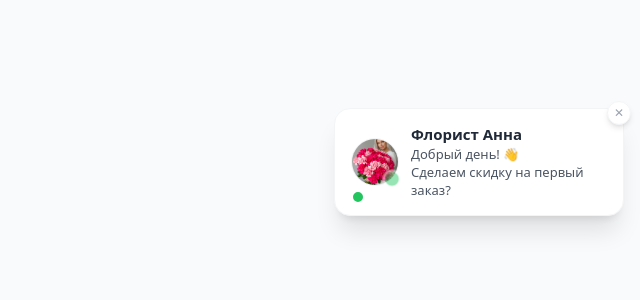
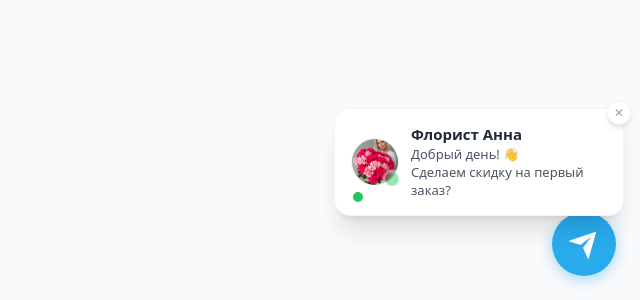
Before and after one commit to moldweb90-ship-it/MAFIACHAT, a website: page index.html in a window 1280 px wide. Shown: the part 500-800 px from the top of the page, without its empty margins (640-1280 px from the left). Drawn offline with nearby package versions, Linux system fonts and the light colour scheme.

Commit message:
Show widget-trigger in normal mode, hide in widget mode

```diff
--- a/index.html
+++ b/index.html
@@ -262,7 +262,7 @@
         </div>
 
         <!-- Floating Button -->
-        <button id="widget-trigger" onclick="toggleChat()" class="pointer-events-auto group w-14 h-14 md:w-16 md:h-16 bg-[#2AABEE] rounded-full flex items-center justify-center shadow-[0_4px_14px_rgba(42,171,238,0.4)] hover:shadow-[0_8px_24px_rgba(42,171,238,0.5)] hover:bg-[#229ED9] transition-all duration-300 transform hover:scale-105 z-50 fixed bottom-4 right-4 md:relative md:bottom-auto md:right-auto md:mr-0 md:mb-0" style="display: none;">
+        <button id="widget-trigger" onclick="toggleChat()" class="pointer-events-auto group w-14 h-14 md:w-16 md:h-16 bg-[#2AABEE] rounded-full flex items-center justify-center shadow-[0_4px_14px_rgba(42,171,238,0.4)] hover:shadow-[0_8px_24px_rgba(42,171,238,0.5)] hover:bg-[#229ED9] transition-all duration-300 transform hover:scale-105 z-50 fixed bottom-4 right-4 md:relative md:bottom-auto md:right-auto md:mr-0 md:mb-0">
             <svg id="icon-closed" class="w-6 h-6 md:w-8 md:h-8 text-white fill-current transition-transform duration-300 transform group-hover:-rotate-12 translate-x-[-1px] translate-y-[1px]" xmlns="http://www.w3.org/2000/svg" viewBox="0 0 24 24"><path d="M1.946 9.315c-.522-.174-.527-.455.01-.634l19.087-6.362c.529-.176.832.12.684.638l-5.454 19.086c-.15.529-.455.547-.679.045L12 14l6-8-8 6-8.054-2.685z"></path></svg>
             <svg id="icon-opened" class="w-6 h-6 md:w-7 md:h-7 text-white hidden" xmlns="http://www.w3.org/2000/svg" viewBox="0 0 24 24" fill="none" stroke="currentColor" stroke-width="2" stroke-linecap="round" stroke-linejoin="round"><line x1="18" y1="6" x2="6" y2="18"></line><line x1="6" y1="6" x2="18" y2="18"></line></svg>
             <span id="notification-badge" class="hidden absolute -top-1 -right-1 flex h-5 w-5 md:h-6 md:w-6 z-50">
@@ -485,10 +485,11 @@
             loadHistory();
             setGreeting();
 
-            // В режиме виджета (iframe) сразу открываем чат без welcome bubble
+            // В режиме виджета (iframe) сразу открываем чат без welcome bubble и скрываем кнопку
             if (isWidgetMode) {
                 els.welcome.classList.add('hidden');
                 els.window.classList.remove('hidden');
+                if (els.trigger) els.trigger.style.display = 'none'; // Скрываем кнопку внутри iframe
                 els.iconClosed.classList.add('hidden');
                 els.iconOpened.classList.remove('hidden');
                 isOpen = true;
```
